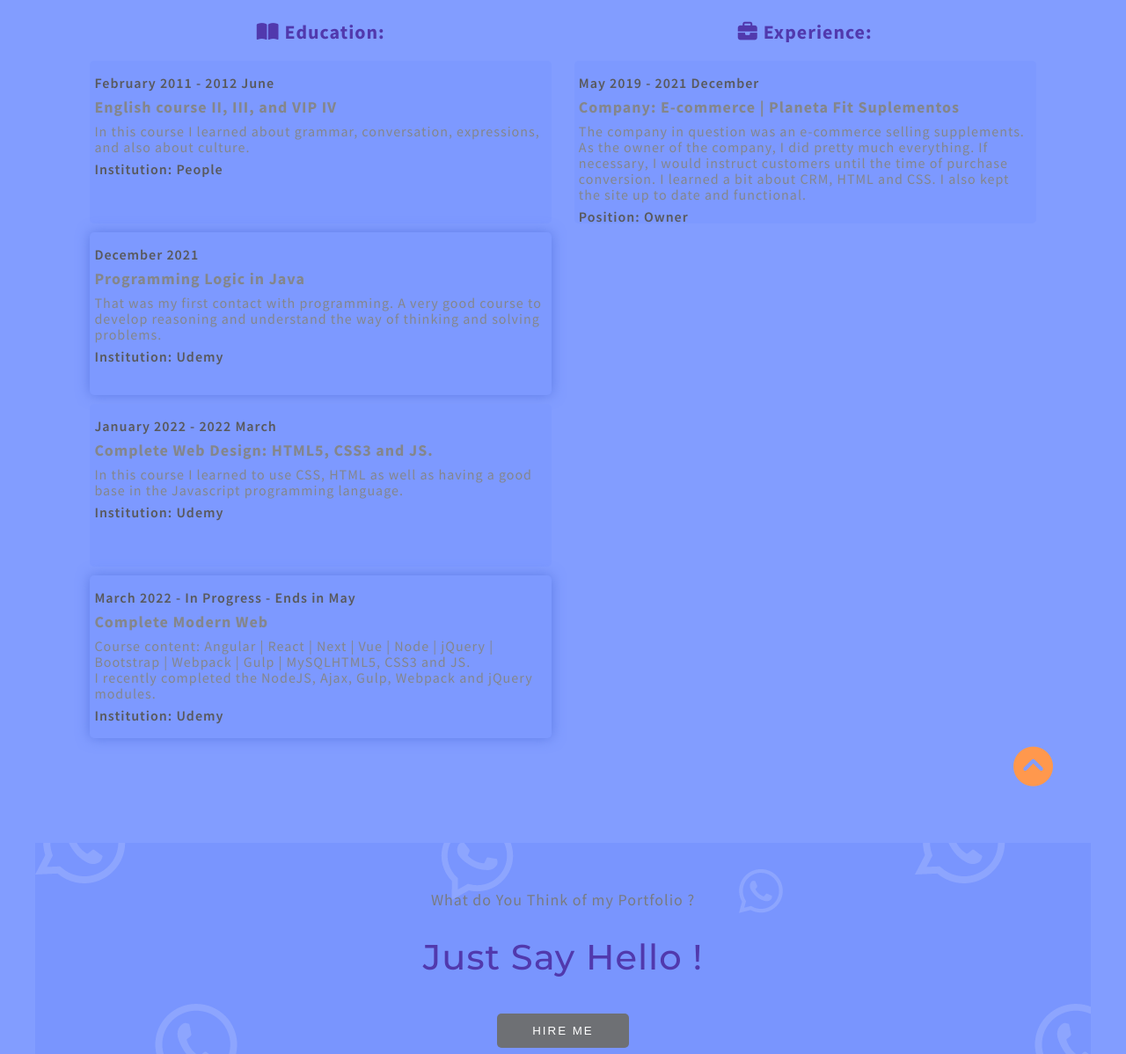
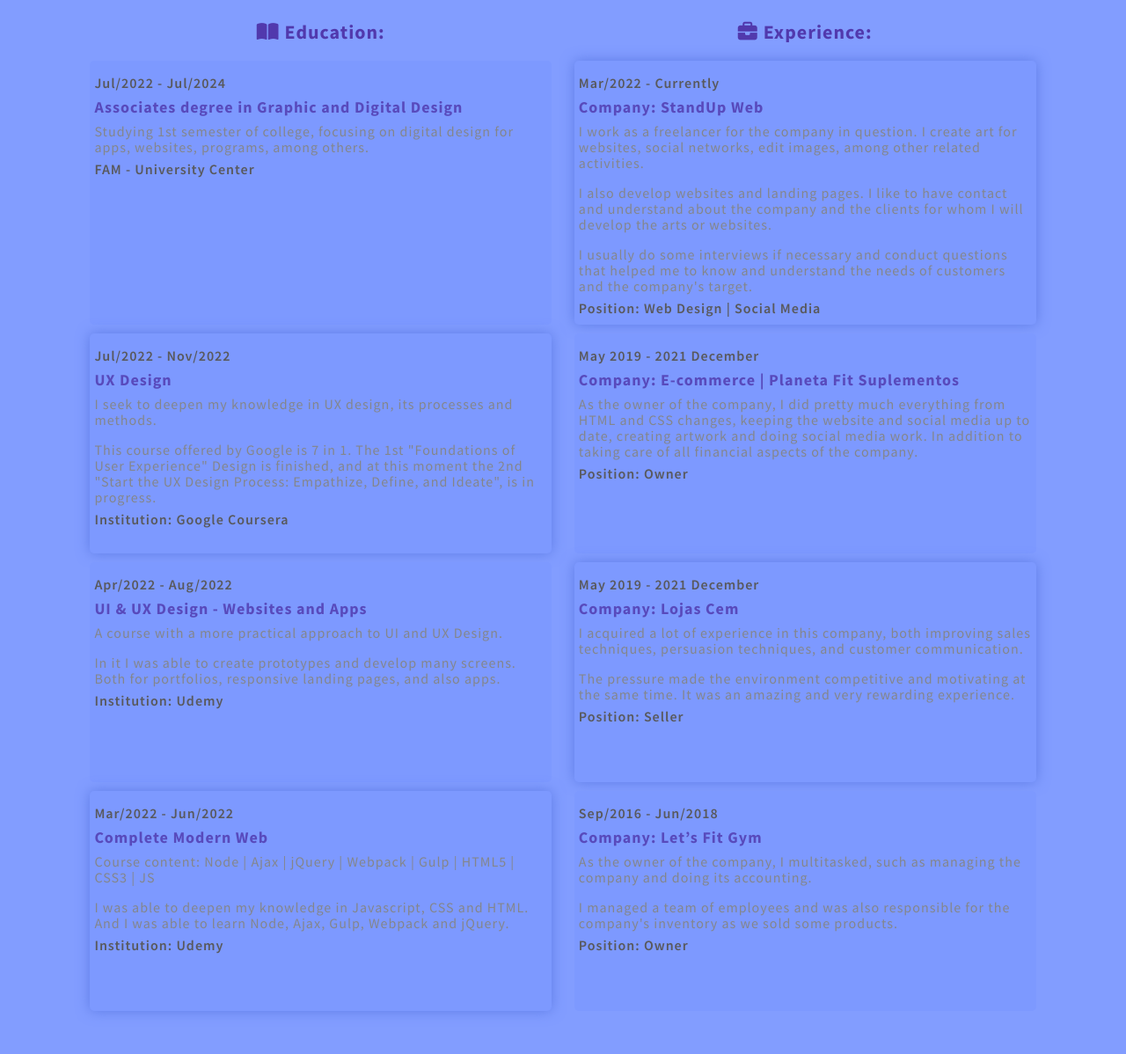
Before and after one commit to LuizSilvinoOliveira/my-portfolio, a plain HTML site: page index.html in a window 1280 px wide. Shown: the part 2438-3636 px from the top of the page at 88% size. Drawn offline with Linux system fonts and the light colour scheme.

Commit message:
atualizacao cv-exp-more

```diff
--- a/index.html
+++ b/index.html
@@ -171,40 +171,48 @@
                     </span>
 
                     <articles class="cv-english">
-                        <p>February 2011 - 2012 June</p>
-                        <p>English course II, III, and VIP IV</p>
-                        <p>In this course I learned about grammar, conversation, expressions, and also about culture.</p>
-                        <p>Institution: People</p>
+                        <p>Jul/2022 - Jul/2024</p>
+                        <p>Associates degree in Graphic and Digital Design</p>
+                        <p>Studying 1st semester of college, focusing on digital design for apps, websites, programs, among others.</p>
+                        <p>FAM - University Center</p>
                     </articles>
 
                     <articles class="cv-logic">
-                        <p>December 2021</p>
-                        <p>Programming Logic in Java</p>
+                        <p>Jul/2022 - Nov/2022</p>
+                        <p>UX Design</p>
                         <p>
-                            That was my first contact with programming. A very good course to develop reasoning and understand the way of thinking and solving problems.
+                            I seek to deepen my knowledge in UX design, its processes and methods.
                         </p>
-                        <p>Institution: Udemy</p>
+                        <p>
+                            This course offered by Google is 7 in 1. The 1st "Foundations of User Experience" Design is finished, and at this moment the 2nd "Start the UX Design Process: Empathize, Define, and Ideate", is in progress.
+                        </p>
+                        <p>Institution: Google Coursera</p>
                     </articles>
 
                     <articles class="cv-web">
-                        <p>January 2022 - 2022 March</p>
+                        <p>Apr/2022 - Aug/2022</p>
                         <p>
-                            Complete Web Design: <abbr title="HTML5">HTML5</abbr>, <abbr title="CSS3">CSS3</abbr> and <abbr title="Javascript">JS</abbr>.
+                            UI & UX Design - Websites and Apps
                         </p>
                         <p>
-                            In this course I learned to use <abbr title="CSS">CSS</abbr>, <abbr title="HTML">HTML</abbr> as well as having a good base in the Javascript programming language.
+                            A course with a more practical approach to UI and UX Design.
+                        </p>
+                        <p>
+                            In it I was able to create prototypes and develop many screens. Both for portfolios, responsive landing pages, and also apps.
                         </p>
                         <p>Institution: Udemy</p>
                     </articles>
 
                     <articles class="cv-modern-web">
-                        <p>March 2022 - In Progress - Ends in May</p>
+                        <p>Mar/2022 - Jun/2022</p>
                         <p>
                             Complete Modern Web
                         </p>
                         <p>
-                            Course content: Angular | React | Next | Vue | Node | jQuery | Bootstrap | Webpack | Gulp | MySQL<abbr title="HTML5">HTML5</abbr>, <abbr title="CSS3">CSS3</abbr> and <abbr title="Javascript">JS</abbr>.
-                            <br>I recently completed the NodeJS, Ajax, Gulp, Webpack and jQuery modules.
+                            Course content: Node | Ajax | jQuery | Webpack | Gulp | <abbr title="HTML5">HTML5</abbr> | <abbr title="CSS3">CSS3</abbr> | <abbr title="Javascript">JS</abbr>
+                        </p>
+                        <p>
+                            I was able to deepen my knowledge in Javascript, CSS and HTML. And I was able to learn Node, Ajax, Gulp, Webpack and jQuery.
                         </p>
                         <p>Institution: Udemy</p>
                     </articles>
@@ -215,18 +223,68 @@
                         <h3><i class="fa-solid fa-briefcase"></i>Experience:</h3>
                     </span>
 
+                    <articles class="cv-freela">
+                        <p>Mar/2022 - Currently</p>
+                        <p>
+                            Company: StandUp Web
+                        </p>
+                        <p>
+                            I work as a freelancer for the company in question. I create art for websites, social networks, edit images, among other related activities.
+                        </p>
+                        <p>
+                            I also develop websites and landing pages. I like to have contact and understand about the company and the clients for whom I will develop the arts or websites.
+                        </p>
+                        <p>
+                            I usually do some interviews if necessary and conduct questions that helped me to know and understand the needs of customers and the company's target.
+                        </p>
+                        <p>Position: Web Design | Social Media</p>
+                    </articles>
+
                     <articles class="cv-planet">
                         <p>May 2019 - 2021 December</p>
                         <p>
                             Company: E-commerce | Planeta Fit Suplementos
                         </p>
                         <p>
-                            The company in question was an e-commerce selling supplements. As the owner of the company, I did pretty much everything. If necessary, I would instruct customers until the time of purchase conversion. I learned a bit about CRM, HTML and CSS. I also kept the site up to date and functional.
+                            As the owner of the company, I did pretty much everything from HTML and CSS changes, keeping the website and social media up to date, creating artwork and doing social media work. In addition to taking care of all financial aspects of the company.
                         </p>
                         <p>Position: Owner</p>
                     </articles>
+
+                    <articles class="cv-cem">
+                        <p>May 2019 - 2021 December</p>
+                        <p>
+                            Company: Lojas Cem
+                        </p>
+                        <p>
+                            I acquired a lot of experience in this company, both improving sales techniques, persuasion techniques, and customer communication.
+                        </p>
+                        <p>
+                            The pressure made the environment competitive and motivating at the same time. It was an amazing and very rewarding experience.
+                        </p>
+                        <p>Position: Seller</p>
+                    </articles>
+
+                    <articles class="cv-gym">
+                        <p>Sep/2016 - Jun/2018</p>
+                        <p>
+                            Company: Let’s Fit Gym
+                        </p>
+                        <p>
+                            As the owner of the company, I multitasked, such as managing the company and doing its accounting.
+                        </p>
+                        <p>
+                            I managed a team of employees and was also responsible for the company's inventory as we sold some products.
+                        </p>
+                        <p>Position: Owner</p>
+                    </articles>
+
+
+
+
+
                 </div>
-                    <div><a href="#home" class="fa-solid fa-circle-chevron-up"></a><div>
+                    <div><a href="#home" class="fa-solid fa-circle-chevron-up fa-up-cv"></a><div>
             </section>
 
             <div id="contact">
--- a/styles/style.css
+++ b/styles/style.css
@@ -477,7 +477,8 @@ ul li a:hover{
 
 .dots div{
     transition: all 0.5s;
-    border: 3px solid #ff984d;
+    /* ORIGINAL border: 3px solid #ff984d; */
+    border: 3px solid #4a63be;
     padding: 6px;
     border-radius: 50%;
     margin-right: 15px;
@@ -485,11 +486,13 @@ ul li a:hover{
 }
 
 .dots div:hover{
-    background: #ff984d;
+    /* ORIGINAL background: #ff984d; */
+    background: #4a63be;
 }
 
 .imgAtual{
-    background: #ffaf75;
+    /* background: #ffaf75; */
+    background: #436bfd;
     transition: all 0.5s;
 }
 
@@ -497,6 +500,7 @@ ul li a:hover{
 
 #resume{
     padding-top: 50px;
+    height: 1300px;
 }
 
 .title-cv{
@@ -579,18 +583,20 @@ ul li a:hover{
     line-height: 18px;
 }
 
+
 .cv-english{
     /*  ORIGINAL background-color: #e8edff;*/
     background-color: #7d99ff;
     padding: 0 5px;
     border-radius: 5px;
-    height: 185px;
+    height: 300px;
 }
 
 .cv-english p:nth-child(2){
     font-weight: 700;
     font-size: 18px;
     line-height: 1px;
+    color: #5039add0;
 }
 
 .cv-english p:nth-child(1){
@@ -604,12 +610,13 @@ ul li a:hover{
     line-height: 1px;
 }
 
+
 .cv-logic{
     background-color: #7d99ff;
     padding: 0 5px;
     border-radius: 5px;
     margin-top: 10px;
-    height: 185px;
+    height: 250px;
     /* box-shadow: 0 0 15px #ccc; */
     box-shadow: 0 0 15px #5e7ce7;
 }
@@ -618,6 +625,7 @@ ul li a:hover{
     font-weight: 700;
     font-size: 18px;
     line-height: 1px;
+    color: #5039add0;
 }
 
 .cv-logic p:nth-child(1){
@@ -631,18 +639,20 @@ ul li a:hover{
     line-height: 1px;
 }
 
+
 .cv-web{
     background-color: #7d99ff;
     padding: 0 5px;
     border-radius: 5px;
     margin-top: 10px;
-    height: 185px;
+    height: 250px;
 }
 
 .cv-web p:nth-child(2){
     font-weight: 700;
     font-size: 18px;
     line-height: 1px;
+    color: #5039add0;
 }
 
 .cv-web p:nth-child(1){
@@ -656,17 +666,20 @@ ul li a:hover{
     line-height: 1px;
 }
 
+
 .cv-planet{
     background-color: #7d99ff;
     padding: 0 5px;
     border-radius: 5px;
-    height: 185px;
+    margin-top: 10px;
+    height: 250px;
 }
 
 .cv-planet p:nth-child(2){
     font-weight: 700;
     font-size: 18px;
     line-height: 1px;
+    color: #5039add0;
 }
 
 .cv-planet p:nth-child(1){
@@ -680,12 +693,13 @@ ul li a:hover{
     line-height: 1px;
 }
 
+
 .cv-modern-web{
     background-color: #7d99ff;
     padding: 0 5px;
     border-radius: 5px;
     margin-top: 10px;
-    height: 185px;
+    height: 250px;
     box-shadow: 0 0 15px #5e7ce7;
 }
 
@@ -693,6 +707,7 @@ ul li a:hover{
     font-weight: 700;
     font-size: 18px;
     line-height: 1px;
+    color: #5039add0;
 }
 
 .cv-modern-web p:nth-child(1){
@@ -701,6 +716,88 @@ ul li a:hover{
 }
 
 .cv-modern-web p:last-child{
+    font-weight: 600;
+    color: #59595c;
+    line-height: 1px;
+}
+
+
+.cv-freela{
+    background-color: #7d99ff;
+    padding: 0 5px;
+    border-radius: 5px;
+    height: 300px;
+    box-shadow: 0 0 15px #5e7ce7;
+}
+
+.cv-freela p:nth-child(2){
+    font-weight: 700;
+    font-size: 18px;
+    line-height: 1px;
+    color: #5039add0;
+}
+
+.cv-freela p:nth-child(1){
+    font-weight: 600;
+    color: #59595c;
+}
+
+.cv-freela p:last-child{
+    font-weight: 600;
+    color: #59595c;
+    line-height: 1px;
+}
+
+
+.cv-cem{
+    background-color: #7d99ff;
+    padding: 0 5px;
+    border-radius: 5px;
+    height: 250px;
+    box-shadow: 0 0 15px #5e7ce7;
+    margin-top: 10px;
+}
+
+.cv-cem p:nth-child(2){
+    font-weight: 700;
+    font-size: 18px;
+    line-height: 1px;
+    color: #5039add0;
+}
+
+.cv-cem p:nth-child(1){
+    font-weight: 600;
+    color: #59595c;
+}
+
+.cv-cem p:last-child{
+    font-weight: 600;
+    color: #59595c;
+    line-height: 1px;
+}
+
+
+.cv-gym{
+    background-color: #7d99ff;
+    padding: 0 5px;
+    border-radius: 5px;
+    margin-top: 10px;
+    height: 250px;
+}
+
+.cv-gym p:nth-child(2){
+    font-weight: 700;
+    font-size: 18px;
+    line-height: 1px;
+    color: #5039add0;
+}
+
+.cv-gym p:nth-child(1){
+    font-weight: 600;
+    color: #59595c;
+}
+
+.cv-gym p:last-child{
     font-weight: 600;
     color: #59595c;
     line-height: 1px;
@@ -794,6 +891,10 @@ ul li a:hover{
     color: #ff9f4d;
 }
 
+.fa-up-cv {
+    visibility: hidden;
+}
+
 /* FOOTER */
 
 footer{
```
Also changed, not shown: components/images/icons/icons8-adobe-photoshop.svg (added), components/images/icons/icons8-adobe-xd.svg (added), components/images/icons/icons8-css3.svg (added), components/images/icons/icons8-figma.svg (added), components/images/icons/icons8-html-5.svg (added), components/images/icons/icons8-javascript.svg (added).
